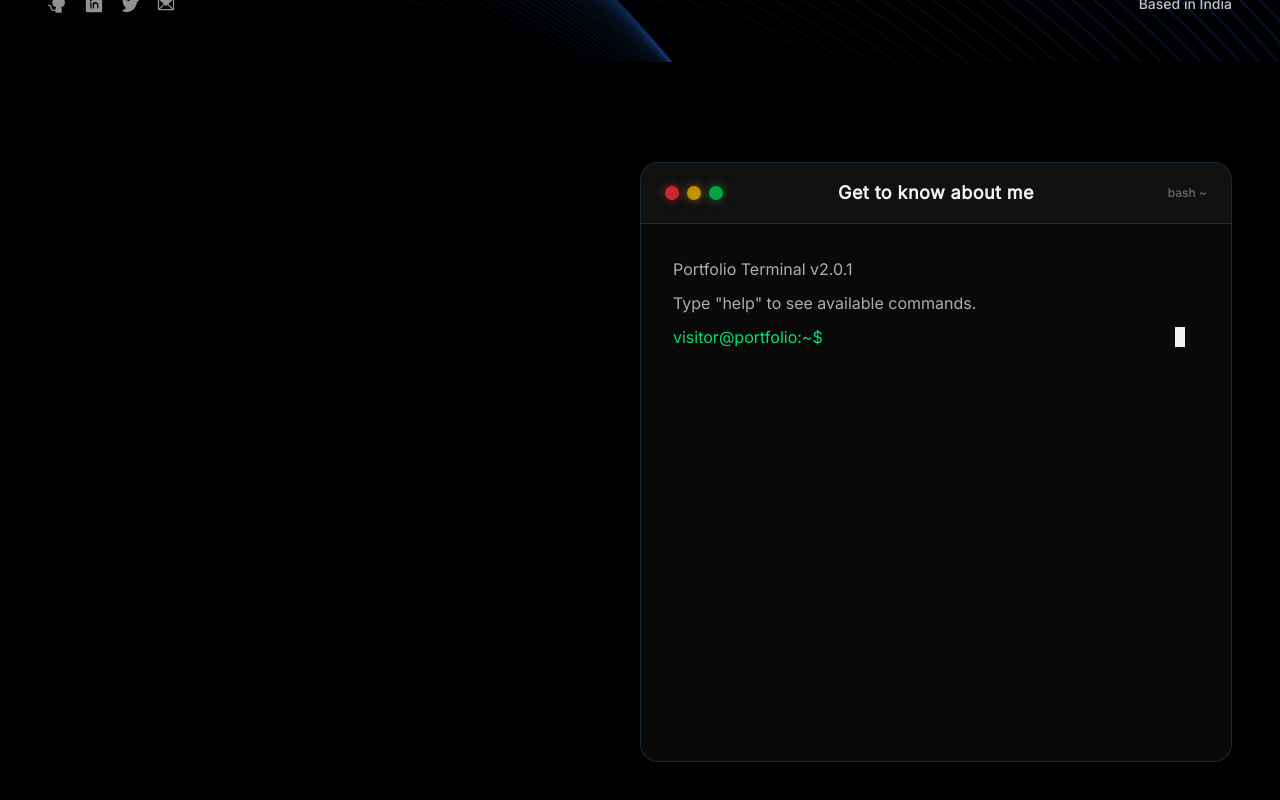
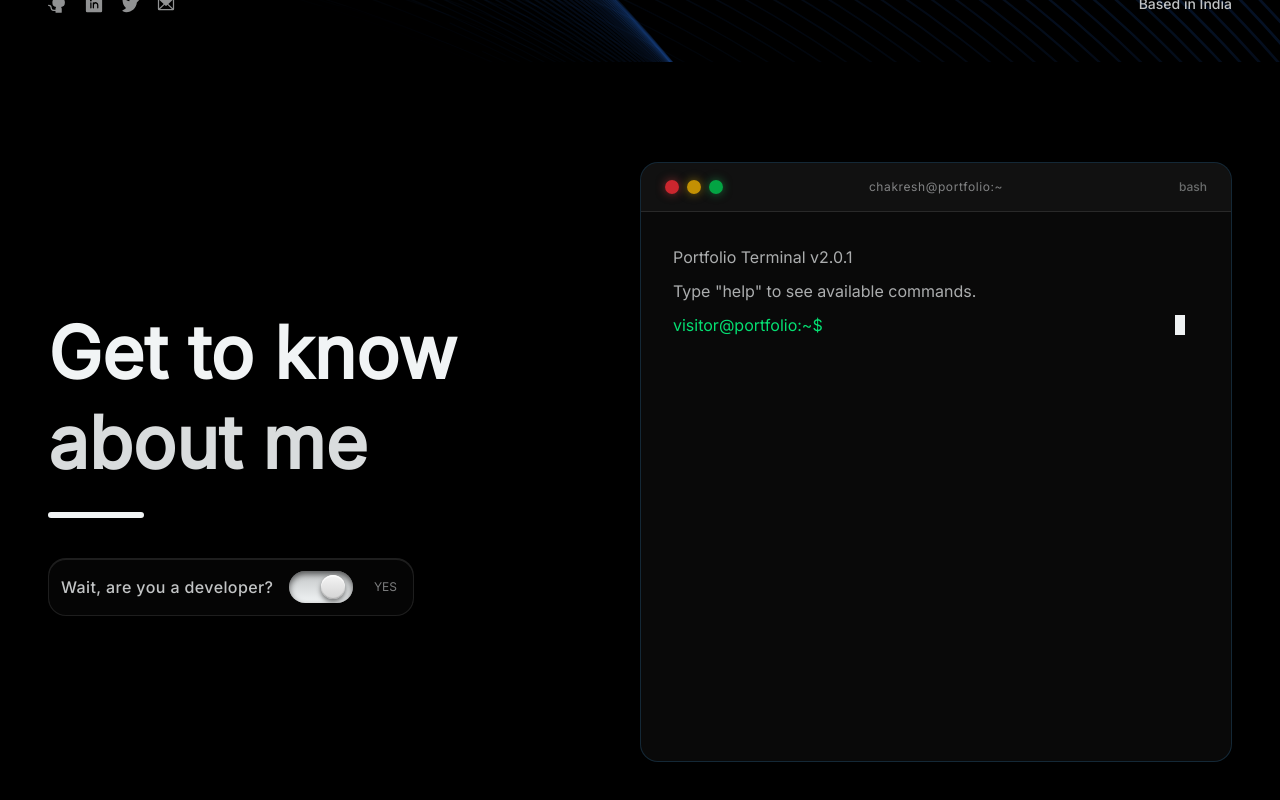
Before and after one commit to ChakreshChakshu/Portfolio-chakreshchakshu, a Next.js app: page / in a window 1280 px wide. Shown: the part 834-1634 px from the top of the page. Built offline with nearby package versions, Linux system fonts and the light colour scheme.

Commit message:
refactor: implement toggleable developer profile view with persistent API state in AboutSection

```diff
--- a/app/api/about/route.ts
+++ b/app/api/about/route.ts
@@ -4,10 +4,14 @@
   return NextResponse.json(
     {
       name: 'Chakresh Chakshu',
-      role: 'Frontend Engineer with full stack expertise',
-      focus: ['Next.js', 'React', 'TypeScript', 'GSAP', 'Tailwind CSS'],
-      description: 'Crafting modern web experiences with clean code, fluid motion, and polished UI.',
-      status: 'Ready for new opportunities'
+      role: 'Frontend Engineer (Full Stack Expertise)',
+      stack: ['Next.js', 'React', 'TypeScript', 'GSAP'],
+      bio: [
+        "I’m a frontend engineer with full stack expertise focused on building modern, scalable, and performance-driven web experiences. I specialize in creating polished interfaces that combine clean architecture, intuitive user interactions, and thoughtful motion design using technologies like Next.js, React, TypeScript, and GSAP.",
+        "My approach goes beyond writing functional code — I care deeply about how products feel, perform, and communicate with users. Whether it’s engineering responsive frontend systems, designing seamless user flows, or crafting immersive interactive experiences, I aim to build digital products that are both technically solid and visually refined.",
+        "I’m continuously exploring modern frontend technologies, scalable UI systems, and advanced animation workflows to push the boundaries of web experiences while maintaining clean engineering practices and strong performance standards."
+      ],
+      status: 'Building the future of the web'
     },
     { status: 200 }
   );
--- a/components/AboutSection.tsx
+++ b/components/AboutSection.tsx
@@ -17,12 +17,22 @@
 ];
 
 export function AboutSection() {
+  const [isDeveloper, setIsDeveloper] = useState(true);
+  const [bioData, setBioData] = useState<any>(null);
   const [history, setHistory] = useState<TerminalLine[]>(INITIAL_HISTORY);
   const [input, setInput] = useState('');
   const [isProcessing, setIsProcessing] = useState(false);
   const [isScrollable, setIsScrollable] = useState(false);
   const scrollRef = useRef<HTMLDivElement>(null);
   const inputRef = useRef<HTMLInputElement>(null);
+
+  // Fetch bio data once on mount
+  useEffect(() => {
+    fetch('/api/about')
+      .then(res => res.json())
+      .then(data => setBioData(data))
+      .catch(err => console.error("Failed to load bio data", err));
+  }, []);
 
   // Auto-scroll to bottom and check scrollability
   useEffect(() => {
@@ -34,7 +44,7 @@
 
   // Focus input on click anywhere in terminal
   const handleTerminalClick = () => {
-    if (!isProcessing && inputRef.current) {
+    if (isDeveloper && !isProcessing && inputRef.current) {
       inputRef.current.focus();
     }
   };
@@ -104,9 +114,7 @@
     appendHistory('system', '> Fetching developer profile...');
 
     try {
-      const res = await fetch('/api/about');
-      if (!res.ok) throw new Error('Failed to fetch');
-      const data = await res.json();
+      const data = bioData || await (await fetch('/api/about')).json();
 
       await delay(400);
       appendHistory('system', '> Rendering response...');
@@ -133,15 +141,66 @@
     <section id="about" className="w-full relative flex items-center p-4 md:p-12 min-h-[100dvh]">
       <div className="absolute inset-0 bg-background/50 backdrop-blur-3xl z-0 pointer-events-none"></div>
 
+      <div className="container mx-auto flex flex-col lg:flex-row justify-between items-center w-full relative z-10 gap-12">
+        {/* Left Side: Heading */}
+        <div className="w-full lg:w-2/5 self-start lg:self-center mt-12 lg:mt-0">
+          <motion.h2
+            initial={{ opacity: 0, y: 20 }}
+            whileInView={{ opacity: 1, y: 0 }}
+            transition={{ duration: 0.6 }}
+            viewport={{ once: true }}
+            className="text-4xl md:text-5xl lg:text-7xl font-heading font-bold text-foreground leading-tight"
+          >
+            Get to know <br/>
+            <span className="text-primary/90">about me</span>
+          </motion.h2>
+          <motion.div
+            initial={{ opacity: 0, scaleX: 0 }}
+            whileInView={{ opacity: 1, scaleX: 1 }}
+            transition={{ duration: 0.6, delay: 0.2 }}
+            viewport={{ once: true }}
+            className="h-1.5 w-24 bg-primary mt-6 origin-left rounded-full shadow-[0_0_15px_rgba(var(--primary),0.5)] mb-10"
+          />
+
+          <motion.div
+            initial={{ opacity: 0, y: 10 }}
+            whileInView={{ opacity: 1, y: 0 }}
+            transition={{ duration: 0.6, delay: 0.4 }}
+            viewport={{ once: true }}
+            className="flex items-center gap-4 bg-white/[0.02] border border-white/10 p-3 rounded-2xl w-fit backdrop-blur-md shadow-[inset_0_1px_0_rgba(255,255,255,0.1),0_8px_20px_rgba(0,0,0,0.4)]"
+          >
+            <span className="text-foreground/80 font-medium text-sm md:text-base tracking-wide">Wait, are you a developer?</span>
+
+            <button
+              onClick={() => setIsDeveloper(!isDeveloper)}
+              className={`relative inline-flex h-8 w-16 shrink-0 cursor-pointer items-center rounded-full transition-all duration-300 ease-in-out focus:outline-none ${
+                isDeveloper
+                  ? 'bg-gradient-to-b from-primary/80 to-primary shadow-[inset_0_3px_6px_rgba(0,0,0,0.6),inset_0_-1px_2px_rgba(255,255,255,0.2)]'
+                  : 'bg-gradient-to-b from-neutral-800 to-neutral-700 shadow-[inset_0_3px_6px_rgba(0,0,0,0.8),inset_0_-1px_1px_rgba(255,255,255,0.1)]'
+              }`}
+            >
+              <span
+                className={`pointer-events-none inline-block h-6 w-6 transform rounded-full bg-gradient-to-b from-neutral-100 to-neutral-300 shadow-[0_3px_5px_rgba(0,0,0,0.5),inset_0_1.5px_1px_rgba(255,255,255,0.9),inset_0_-1px_1px_rgba(0,0,0,0.2)] transition-transform duration-300 ease-[cubic-bezier(0.34,1.56,0.64,1)] ${
+                  isDeveloper ? 'translate-x-8' : 'translate-x-1'
+                }`}
+              />
+            </button>
+            <span className="text-xs font-mono text-foreground/50 w-8 text-center">{isDeveloper ? 'YES' : 'NO'}</span>
+          </motion.div>
+        </div>
+
+        {/* Right Side: Dynamic Container */}
         <motion.div
           initial={{ opacity: 0, x: 40 }}
           whileInView={{ opacity: 1, x: 0 }}
-        transition={{ duration: 0.8, ease: [0.16, 1, 0.3, 1] }}
+          transition={{ duration: 0.8, ease: [0.16, 1, 0.3, 1], delay: 0.2 }}
           viewport={{ once: true, margin: "-100px" }}
-        className="relative z-10 w-full md:w-3/5 lg:w-1/2 ml-auto rounded-2xl border border-border/50 bg-[#0a0a0a]/90 shadow-[0_0_80px_rgba(0,0,0,0.5)] backdrop-blur-xl overflow-hidden flex flex-col font-mono"
+          className="w-full lg:w-1/2 rounded-2xl border border-border/50 bg-[#0a0a0a]/90 shadow-[0_0_80px_rgba(0,0,0,0.5)] backdrop-blur-xl overflow-hidden flex flex-col"
           style={{ height: '75vh', minHeight: '550px' }}
           onClick={handleTerminalClick}
         >
+          {isDeveloper ? (
+            <div className="flex flex-col h-full font-mono">
               {/* Terminal Header */}
               <div className="flex items-center justify-between px-6 py-4 border-b border-white/10 bg-white/[0.03]">
                 <div className="flex gap-2 w-20">
@@ -150,12 +209,12 @@
                   <div className="w-3.5 h-3.5 rounded-full bg-green-500/80 shadow-[0_0_10px_rgba(34,197,94,0.5)]"></div>
                 </div>
 
-          <div className="flex-1 text-center font-heading font-bold text-lg tracking-wide text-foreground">
-            Get to know about me
+                <div className="flex-1 text-center font-mono text-xs text-foreground/50 tracking-wider">
+                  chakresh@portfolio:~
                 </div>
 
                 <div className="w-20 text-right text-xs text-foreground/40 font-medium select-none">
-            bash ~
+                  bash
                 </div>
               </div>
 
@@ -189,7 +248,37 @@
                   </span>
                 </div>
               </div>
+            </div>
+          ) : (
+            <div className="flex flex-col h-full overflow-y-auto p-8 md:p-12 custom-scrollbar">
+              <h3 className="text-3xl font-heading font-bold text-foreground mb-8 border-b border-white/10 pb-4">
+                About Me
+              </h3>
+
+              <div className="flex flex-col gap-6 text-foreground/80 font-sans text-lg leading-relaxed">
+                {bioData ? (
+                  bioData.bio.map((paragraph: string, i: number) => (
+                    <EncryptedText
+                      key={i}
+                      text={paragraph}
+                      revealDelayMs={3 + i * 2} // Slightly faster base reveal
+                      flipDelayMs={30}
+                      encryptedClassName="text-neutral-600"
+                      revealedClassName="text-foreground"
+                    />
+                  ))
+                ) : (
+                  <div className="animate-pulse flex flex-col gap-4">
+                    <div className="h-4 bg-white/10 rounded w-full"></div>
+                    <div className="h-4 bg-white/10 rounded w-5/6"></div>
+                    <div className="h-4 bg-white/10 rounded w-4/6"></div>
+                  </div>
+                )}
+              </div>
+            </div>
+          )}
         </motion.div>
+      </div>
     </section>
   );
 }
```
Lines whose indentation alone changed are shown as unchanged.
